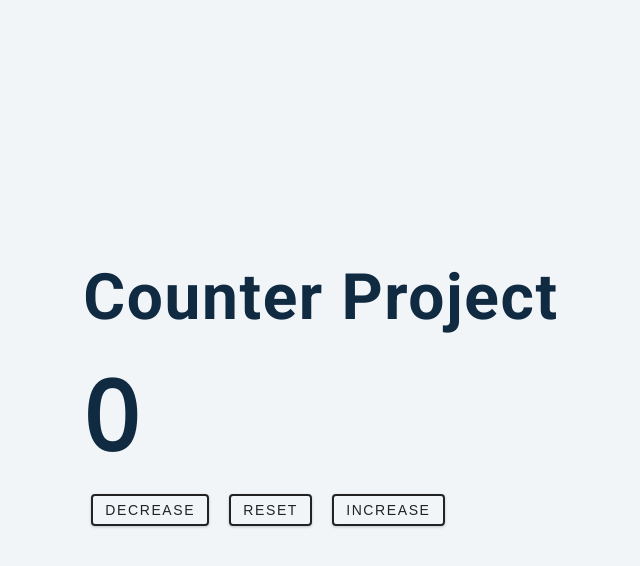
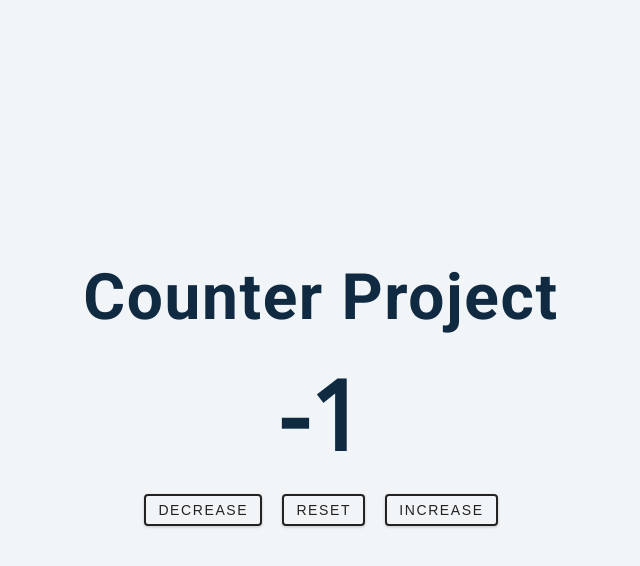
Before and after one commit to Mikerawl/counter-project, a plain HTML site: page index.html in a window 1280 px wide. Both pictures are taken after a click on the button "DECREASE". Shown: the whole page, without its empty margins (319-959 px from the left). Drawn offline with nearby package versions, Linux system fonts and the light colour scheme.

Commit message:
count down functionality added

```diff
--- a/app.js
+++ b/app.js
@@ -0,0 +1,16 @@
+// set initial count
+let count = 0;
+
+// select value and buttons
+const value = document.querySelector("#value");
+const btns = document.querySelectorAll(".btn");
+
+btns.forEach(function (btn) {
+  btn.addEventListener("click", function (e) {
+    const styles = e.currentTarget.classList;
+    if (styles.contains("decrease")) {
+      count--;
+    }
+    value.textContent = count;
+  });
+});
--- a/index.html
+++ b/index.html
@@ -11,14 +11,16 @@
   <body>
     <main>
       <div>
+        <div class="container">
         <h1>Counter Project</h1>
         <span id="value">0</span>
         <div class="button-container">
-          <button class="btn decrease">Decrease</button>
-          <button class="btn  reset">reset</button>
+          <button class="btn decrease">decrease</button>
+          <button class="btn reset">reset</button>
           <button class="btn increase">increase</button>
         </div>
       </div>
+    </div>
     </main>
 
     <!-- javascript -->
```
